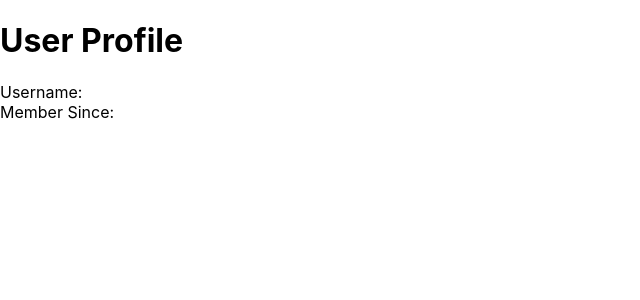
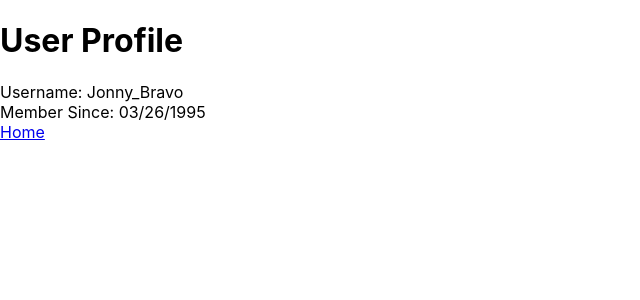
Before and after one commit to Gallelee/TTP_Assignment9, a React (Create React App) app: page /UserProfile in a window 1280 px wide. Shown: the top 300 px of the page, without its empty margins (0-640 px from the left). Built offline with nearby package versions, Linux system fonts and the light colour scheme.

Commit message:
Add links to and from Home and User Profile

```diff
--- a/src/App.js
+++ b/src/App.js
@@ -16,7 +16,7 @@ function App() {
     <Router>
       <Routes>
         <Route path="/" element={<Home balance={balance}/>}/>
-        <Route path="/UserProfile" element = {<UserProfile />}/>
+        <Route path="/UserProfile" element = {<UserProfile username={userName} memberSince={memberSince}/>}/>
       </Routes>
     </Router>
   )
--- a/src/Home.js
+++ b/src/Home.js
@@ -1,5 +1,6 @@
 import React from "react"
 import AccountBalance from "./AccountBalance"
+import {Link} from "react-router-dom"
 
 export default function Home(props){
 
@@ -8,6 +9,7 @@ export default function Home(props){
         <div>
             <h1>Bank of React</h1>
             <AccountBalance balance={props.balance}/>
+            <Link to="/userProfile">User Profile</Link>
         </div>
     )
 }
--- a/src/UserProfile.js
+++ b/src/UserProfile.js
@@ -1,4 +1,5 @@
 import React from "react"
+import {Link} from "react-router-dom"
 
 export default function UserProfile(props){
 
@@ -8,6 +9,7 @@ export default function UserProfile(props){
 
             <div>Username: {props.username}</div>
             <div>Member Since: {props.memberSince}</div>
+            <Link to="/">Home</Link>
         </div>
     )
 }
```
